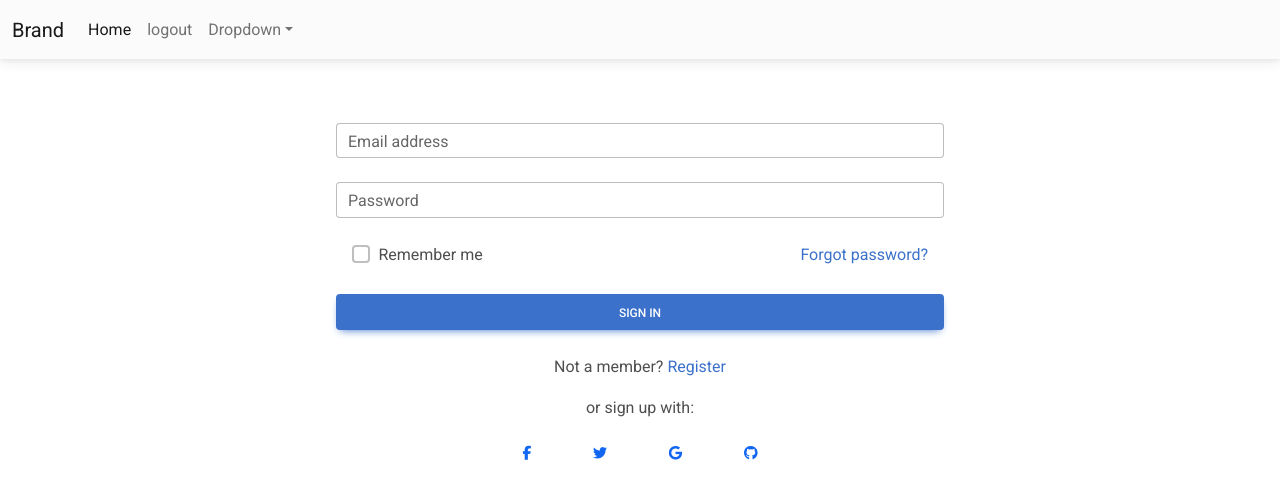
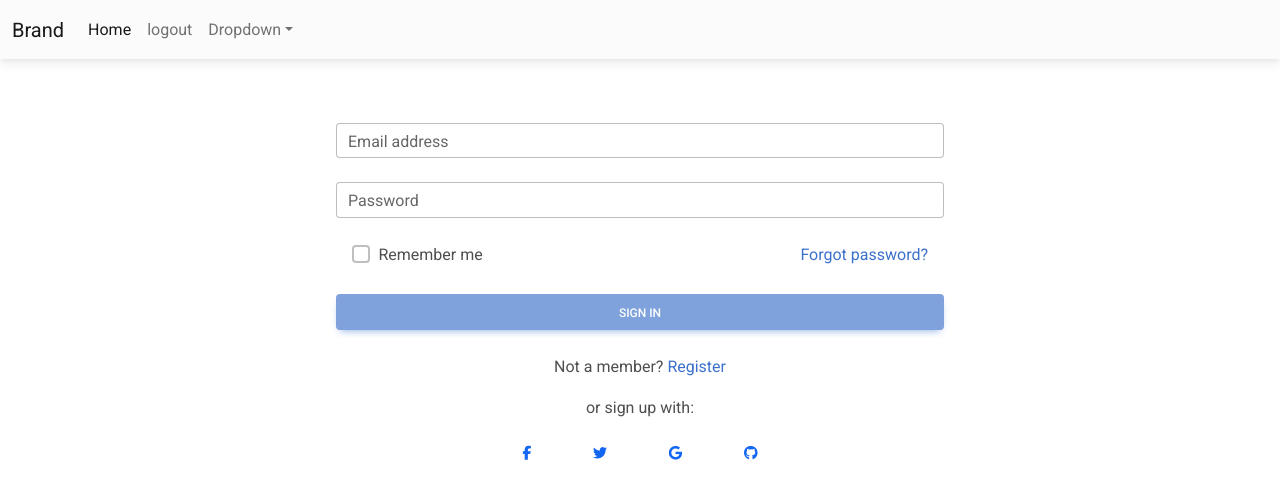
Before and after one commit to malinduruwanthamuthumala/NoticeBoardV1, a React (Create React App) app: page / in a window 1280 px wide. Shown: the top 498 px of the page. Built offline with nearby package versions, Linux system fonts and the light colour scheme.

Commit message:
validation sign in page

```diff
--- a/src/noticeboard/pages/LandingPage.js
+++ b/src/noticeboard/pages/LandingPage.js
@@ -16,7 +16,7 @@ const LandingPage = (props)=>{
         );
         const fromStorage = localStorage.getItem("noticeList");
         let listConverted = [];
-        if (isJSONCompatible(fromStorage)){
+        if (isJSONCompatible(fromStorage) && fromStorage){
             listConverted = JSON.parse(fromStorage);
         }
         listConverted.push(notice);
--- a/src/noticeboard/pages/loginPage.js
+++ b/src/noticeboard/pages/loginPage.js
@@ -13,6 +13,24 @@ const LoginPage = (props) => {
     props.onLoggedIn();
   }
 
+  const [entEredEmail,setEnteredEmail] = React.useState("");
+  const [enteredPassword,setEnteredPassword] = React.useState("");
+  const [isFormValid,setIsFormValid] = React.useState(false);
+
+  React.useEffect(()=>{
+    debugger;
+    setIsFormValid(
+         entEredEmail.length>0 && enteredPassword.length>0
+    )
+  },[entEredEmail,enteredPassword])
+
+  const onEmailChange = (event) =>{
+    setEnteredEmail(event.target.value)
+  }
+
+  const onPasswordChange = (event) => {
+    setEnteredPassword(event.target.value);
+  }
   return (
     <React.Fragment>
       <MDBContainer className="p-3 my-5 d-flex flex-column w-50">
@@ -21,12 +39,14 @@ const LoginPage = (props) => {
           label="Email address"
           id="form1"
           type="email"
+          onChange={onEmailChange}
         />
         <MDBInput
           wrapperClass="mb-4"
           label="Password"
           id="form2"
           type="password"
+          onChange={onPasswordChange}
         />
 
         <div className="d-flex justify-content-between mx-3 mb-4">
@@ -39,7 +59,8 @@ const LoginPage = (props) => {
           <a href="!#">Forgot password?</a>
         </div>
 
-        <MDBBtn className="mb-4" onClick={signUpHandler}>Sign in</MDBBtn>
+
+        <MDBBtn className="mb-4" onClick={signUpHandler} disabled={!isFormValid}>Sign in</MDBBtn>
 
         <div className="text-center">
           <p>
```
